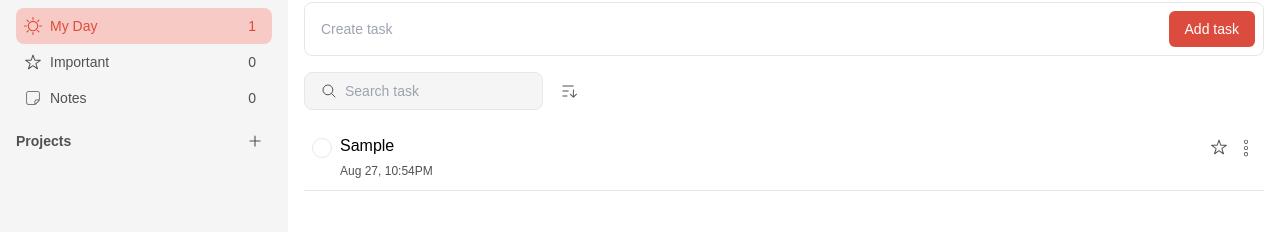
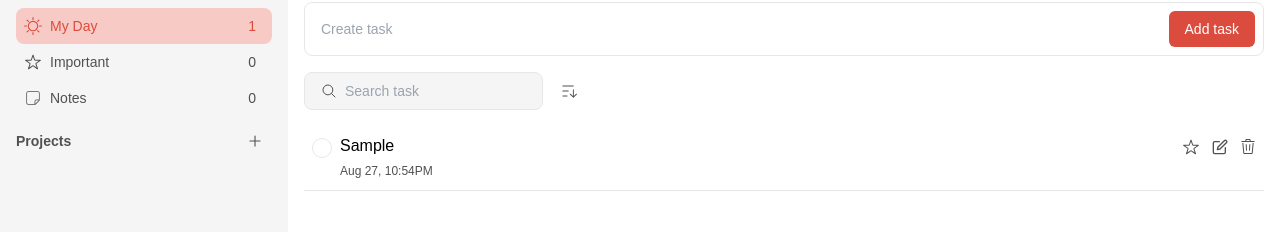
Before and after one commit to patrikferreira/todolist-react, a React (Vite) app: page /myday in a window 1280 px wide. Both pictures are taken after typing "Sample" into the empty fields and a click on the button "Add task". Shown: the part 58-290 px from the top of the page. Built offline with nearby package versions, Linux system fonts and the light colour scheme.

Commit message:
edit task/delete task adjustments

```diff
--- a/src/Types.ts
+++ b/src/Types.ts
@@ -14,6 +14,6 @@ export type TaskList = {
 
 export const MAX_PROJECT_NAME_LENGTH = 25;
 
-export const MAX_TASK_LENGTH = 35;
+export const MAX_TASK_LENGTH = 25;
 
 export const MAX_PROJECTS = 6;
--- a/src/components/TaskItem.tsx
+++ b/src/components/TaskItem.tsx
@@ -24,11 +24,6 @@ export default function TaskItem({
   onDelete,
 }: Props) {
   const ctx = useContext(AppContext);
-  const [isPopoverOpen, setIsPopoverOpen] = useState(false);
-
-  const togglePopover = () => {
-    setIsPopoverOpen((prev) => !prev);
-  };
 
   if (!ctx) {
     throw new Error("AppContext must be used within an AppProvider");
@@ -70,45 +65,21 @@ export default function TaskItem({
         </div>
       </div>
 
-      <div className="pt-1 flex items-start gap-2">
+      <div className="pt-1 flex items-start">
+        <div className="flex items-center gap-3">
         <ImportantCheck
           action={() => toggleTaskImportance(listId, task.id)}
           isChecked={task.isImportant}
         />
 
-        <button className="text-xl text-secondColor" onClick={togglePopover}>
-          <CiMenuKebab />
+        <button className=" text-secondColor" onClick={onEdit}>
+          <FiEdit />
         </button>
 
-        {isPopoverOpen && (
-          <Popover
-            onClose={() => setIsPopoverOpen(false)}
-            className="absolute top-10 right-0"
-          >
-            <div className="flex flex-col">
-              <button
-                className="flex items-center gap-2 hover:bg-hoverColor p-2 rounded-lg"
-                onClick={() => {
-                  setIsPopoverOpen(false);
-                  onEdit();
-                }}
-              >
-                <FiEdit />
-                Edit
-              </button>
-              <button
-                className="flex items-center gap-2 hover:bg-hoverColor p-2 rounded-lg"
-                onClick={() => {
-                  setIsPopoverOpen(false);
-                  onDelete();
-                }}
-              >
-                <GoTrash />
-                Delete
-              </button>
-            </div>
-          </Popover>
-        )}
+        <button className=" text-secondColor" onClick={onDelete}>
+          <GoTrash />
+        </button>
+        </div>
       </div>
     </li>
   );
--- a/src/components/TaskListPage.tsx
+++ b/src/components/TaskListPage.tsx
@@ -67,7 +67,6 @@ export default function TaskListPage({
 
   function handleDeleteTask(taskId: string) {
     deleteTask(listId, Number(taskId));
-    setErrorMessage(`Task deleted successfully.`);
   }
 
   function handleEditTask(task: Task) {
```
